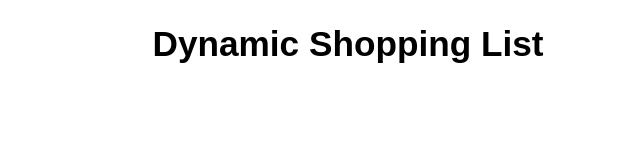
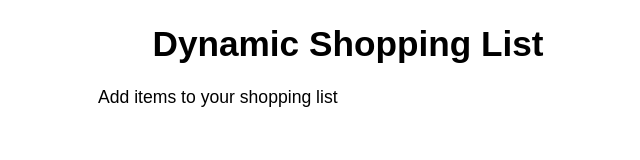
Before and after one commit to jay3ss/musical-spoon, a plain HTML site: page projects/project07/shoplist/index.html in a window 1280 px wide. Shown: the whole page, without its empty margins (292-932 px from the left). Drawn offline with Linux system fonts and the light colour scheme.

Commit message:
Use semantic HTML

```diff
--- a/projects/project07/shoplist/index.html
+++ b/projects/project07/shoplist/index.html
@@ -16,6 +16,13 @@ the HTML file
   <link rel="stylesheet" href="styles.css">
 </head>
 <body>
-  <h1>Dynamic Shopping List</h1>
+  <main>
+    <header>
+      <h1>Dynamic Shopping List</h1>
+      <p class="text-center">Add items to your shopping list</p>
+    </header>
+
+
+  </main>
 </body>
 </html>
```
